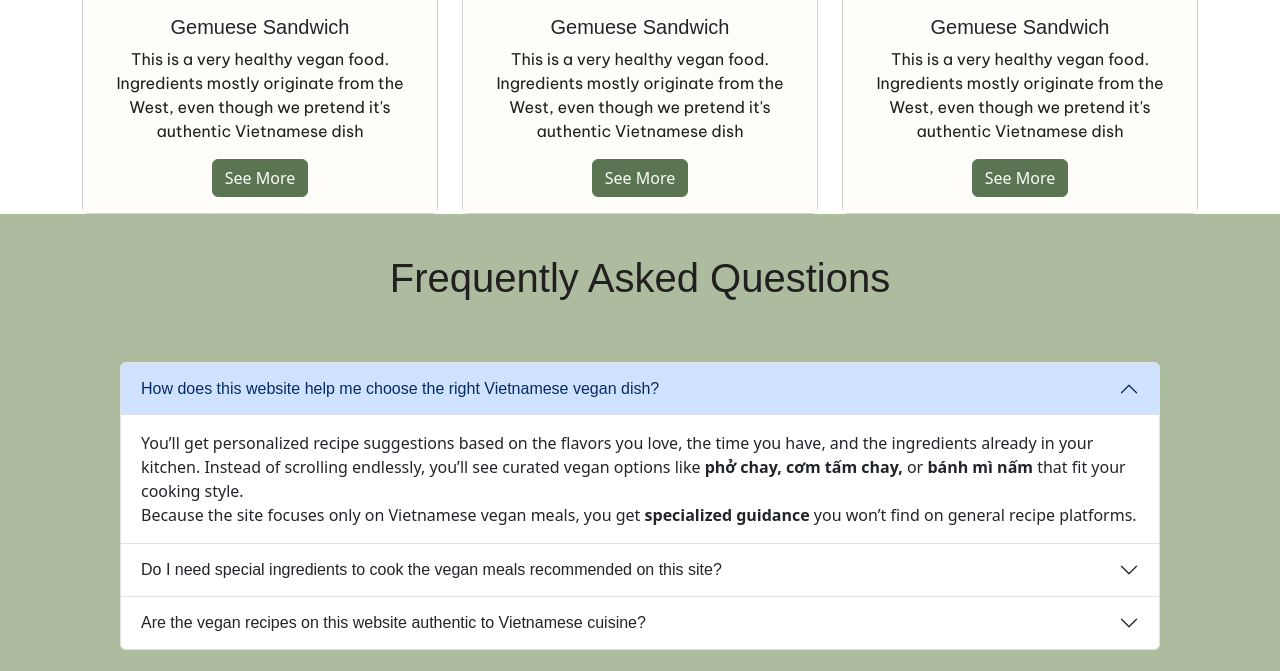
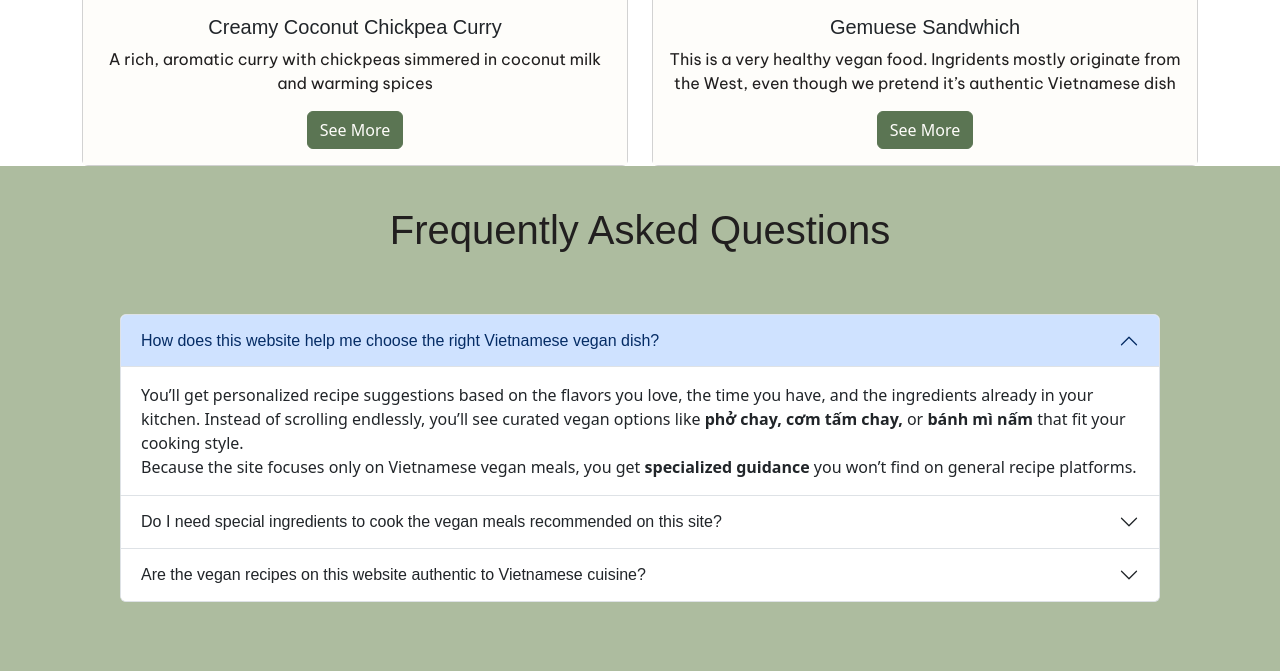
Before and after one commit to Bach2011/recipe, a Django app: page / in a window 1280 px wide. Shown: the part 908-1579 px from the top of the page. Run offline with Django 5.2, Linux system fonts and the light colour scheme; data comes from the database, SQL or seed files in the repository; both versions use the stored data as it was after the commit; some web fonts are replaced.

Commit message:
bug fixes

```diff
--- a/myproject/settings.py
+++ b/myproject/settings.py
@@ -9,12 +9,13 @@ https://docs.djangoproject.com/en/5.2/topics/settings/
 For the full list of settings and their values, see
 https://docs.djangoproject.com/en/5.2/ref/settings/
 """
-
+import os
 from pathlib import Path
 
 # Build paths inside the project like this: BASE_DIR / 'subdir'.
 BASE_DIR = Path(__file__).resolve().parent.parent
-
+MEDIA_URL = 'media/'
+MEDIA_ROOT = os.path.join(BASE_DIR, 'media')
 
 # Quick-start development settings - unsuitable for production
 # See https://docs.djangoproject.com/en/5.2/howto/deployment/checklist/
--- a/myproject/urls.py
+++ b/myproject/urls.py
@@ -17,8 +17,12 @@ Including another URLconf
 
 from django.contrib import admin
 from django.urls import path, include
+from django.conf.urls.static import static
+from django.conf import settings
 
 urlpatterns = [
     path("admin/", admin.site.urls),
     path("", include("recipe.urls"))
 ]
+if settings.DEBUG:
+    urlpatterns += static(settings.MEDIA_URL, document_root = settings.MEDIA_ROOT)
--- a/recipe/models.py
+++ b/recipe/models.py
@@ -8,7 +8,7 @@ class Ingridient(models.Model):
         return f'{self.name}'
 class Recipe(models.Model):
     name = models.CharField()
-    picture = models.CharField(default = "")
+    picture = models.ImageField(upload_to="products/")
     ingridents = models.ManyToManyField(Ingridient, related_name="food")
     description = models.CharField(default = "")
     instruction = models.CharField(default = "")
--- a/recipe/templates/recipe/aboutus.html
+++ b/recipe/templates/recipe/aboutus.html
@@ -1,4 +1,5 @@
 {% extends 'recipe/layout.html' %}
+{% block title %}About Us{% endblock %}
 {% block body %}
     <!-- Page Content-->
     <div class="aboutus">
--- a/recipe/templates/recipe/landingpage.html
+++ b/recipe/templates/recipe/landingpage.html
@@ -20,39 +20,18 @@
       <h1>Explore our collection</h1>
       <div class="container text-center">
         <div class="row">
+          {% for recipe in recipes %}
           <div class="col">
             <div class="card">
-              <img src="images/veganfood.jpg" class="card-img-top" alt="yummy vegan food">
-
+              <img src="{{recipe.picture.url}}" class="card-img-top" alt="yummy vegan food">
               <div class="card-body">
-                <h5 class="card-title">Gemuese Sandwich</h5>
-                <p class="card-text">This is a very healthy vegan food. Ingredients mostly originate from the West, even though we pretend it's authentic Vietnamese dish</p>
-                <a href="green bowl prj/collection.html" class="btn btn-primary">See More</a>
+                <h5 class="card-title">{{recipe.name}}</h5>
+                <p class="card-text">{{recipe.description}}</p>
+                <a href="{% url 'recipe' recipe.id %}" class="btn btn-primary">See More</a>
               </div>
             </div>
           </div>
-          <div class="col">
-            <div class="card">
-              <img src="images/veganfood.jpg" class="card-img-top" alt="yummy vegan food">
-
-              <div class="card-body">
-                <h5 class="card-title">Gemuese Sandwich</h5>
-                <p class="card-text">This is a very healthy vegan food. Ingredients mostly originate from the West, even though we pretend it's authentic Vietnamese dish</p>
-                <a href="green bowl prj/collection.html" class="btn btn-primary">See More</a>
-              </div>
-            </div>
-          </div>
-          <div class="col">
-            <div class="card">
-              <img src="images/veganfood.jpg" class="card-img-top" alt="yummy vegan food">
-
-              <div class="card-body">
-                <h5 class="card-title">Gemuese Sandwich</h5>
-                <p class="card-text">This is a very healthy vegan food. Ingredients mostly originate from the West, even though we pretend it's authentic Vietnamese dish</p>
-                <a href="green bowl prj/collection.html" class="btn btn-primary">See More</a>
-              </div>
-            </div>
-          </div>
+          {% endfor %}
         </div>
       </div>
     </div>
--- a/recipe/templates/recipe/profile.html
+++ b/recipe/templates/recipe/profile.html
@@ -1,5 +1,6 @@
 {% extends 'recipe/layout.html' %}
 {% block body %}
+{% block title %}{{user.username}}{% endblock %}
 <div class="container profile-page my-5">
 
             <h1 class="page-title mb-4">Your Profile</h1>
--- a/recipe/templates/recipe/recipe.html
+++ b/recipe/templates/recipe/recipe.html
@@ -13,7 +13,7 @@
       <div class="container-fluid recipe-intro text-center">
         <h1 class="post-title">{{recipe.name}}</h1>
         <p><i>By <strong>Pinky Bisexuals</strong></i></p>
-        <img class="post-img" src="{{recipe.picture}}" alt="Overview picture of the dish"
+        <img class="post-img" src="{{recipe.picture.url}}" alt="Overview picture of the dish"
         width="100%">
         <p><i>Courtesy of lifewithoutmeat.com</i></p>
       </div>
--- a/recipe/views.py
+++ b/recipe/views.py
@@ -9,7 +9,15 @@ import markdown2
 from django.contrib.auth import authenticate, login, logout
 # Create your views here.
 def index(request):
-    return render(request, "recipe/landingpage.html")
+    recipes_list = []
+    try:
+        for i in range(1,3):
+            recipes_list.append(Recipe.objects.get(id=i))
+    except Recipe.DoesNotExist:
+        pass
+    return render(request, "recipe/landingpage.html", {
+        "recipes":recipes_list
+    })
 def recipes(request):
     if(request.method == "POST"):
         if(request.POST.get("list") != ""):
@@ -27,11 +35,12 @@ def recipes(request):
                 .filter(match_count__gt=0)
                 .order_by('-match_count')
             )
-            return render(request, "recipe/recipes.html", {
-                "recipes":recipes
+            return render(request, "recipe/collection.html", {
+                "recoms":recipes,
+                "search":request.POST.get("list")
             })
         else:
-            return render(request, "recipe/recipes.html", {
+            return render(request, "recipe/collection.html", {
                 "recipes":Recipe.objects.all()
             })
     elif(request.method == "GET"):
@@ -114,7 +123,10 @@ def collection(request):
             rec = Recipe.objects.get(name=search)
             return HttpResponseRedirect(reverse("recipe", args=[rec.id]))
         except Recipe.DoesNotExist:
-            return render(request, "recipe/collection.html", {"message":"Recipe does not exist"})
+            recom_list = []
+            for reci in Recipe.objects.all():
+                if search.lower() in reci.name.lower(): recom_list.append(reci)
+            return render(request, "recipe/collection.html", {"recoms":recom_list, "search":search})
     else:
         lines = [[]]
         cnt = 0;
```
Also changed, not shown: recipe/templates/recipe/collection.html (+26 -3 lines), README.md, db.sqlite3, media/products/creamy-coconut-curry-lwm.jpg (added), media/products/no-tuna-salad-sandwich-no-badge.webp (added), recipe/migrations/0004_alter_recipe_picture.py (added).
